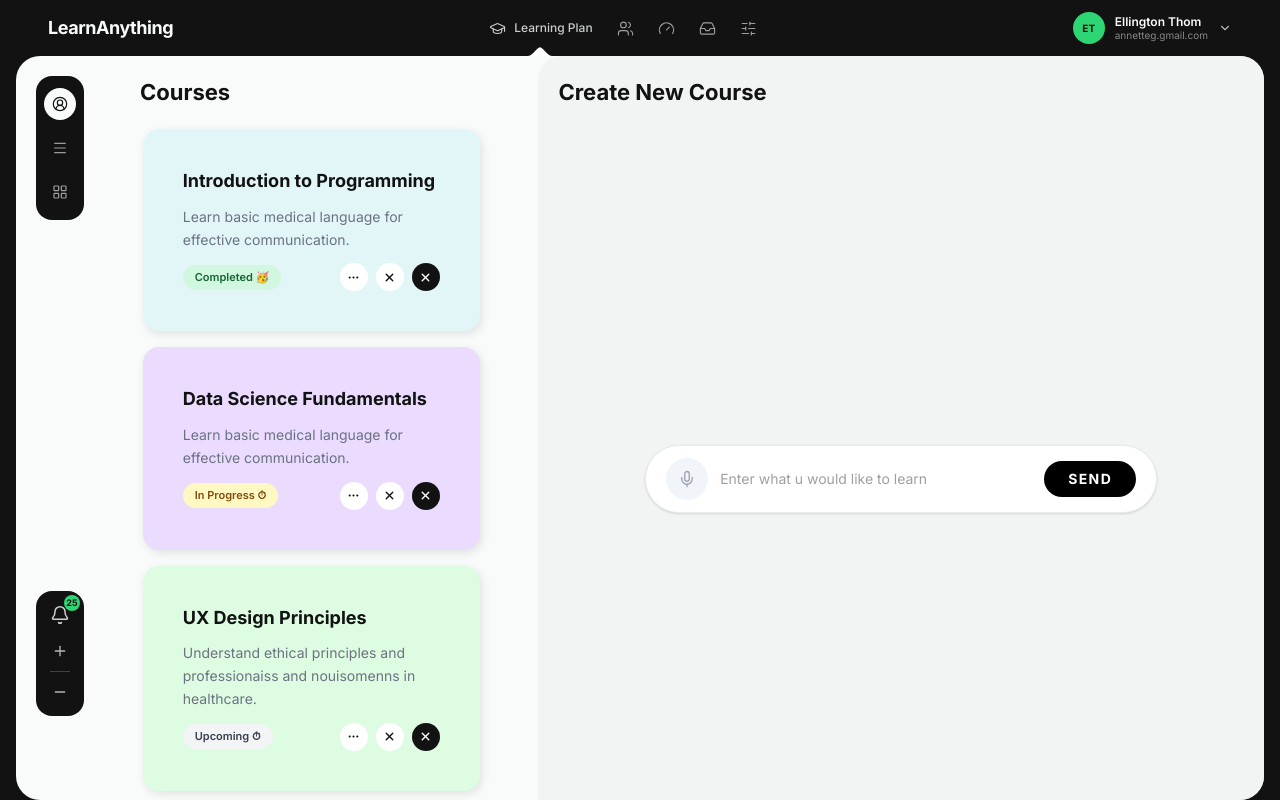
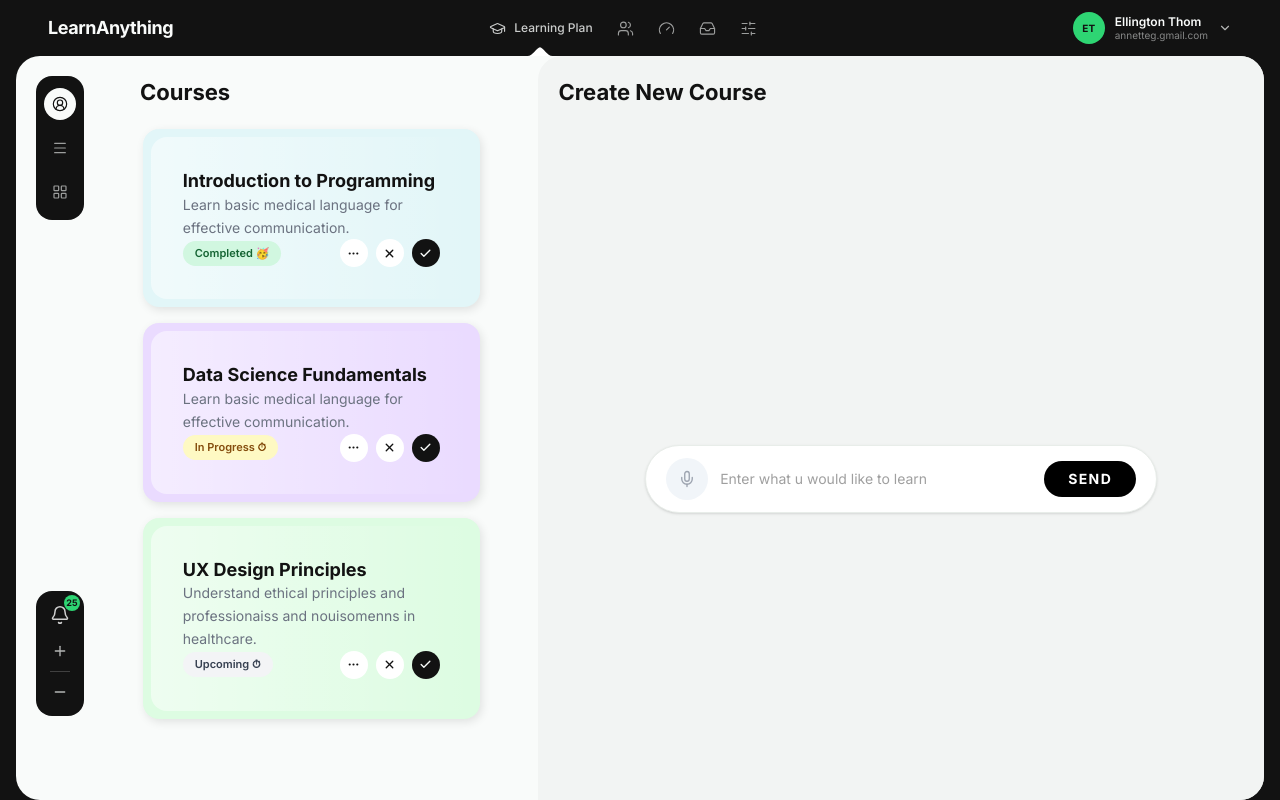
Before and after one commit to Rooqx/LearnAnything, a Next.js app: page /create-course in a window 1280 px wide. Built offline with nearby package versions, Linux system fonts and the light colour scheme.

Commit message:
create course ui completed

```diff
--- a/src/components/dashboard/CreateCourse.tsx
+++ b/src/components/dashboard/CreateCourse.tsx
@@ -9,6 +9,7 @@ import {
   Menu,
   LayoutGrid,
   UserCircle2,
+  Check,
 } from "lucide-react";
 import PillInput from "@/src/components/ui/PillInput";
 
@@ -76,9 +77,11 @@ const COURSES: Course[] = [
 function CourseCard({ course }: { course: Course }) {
   return (
     <div
-      className="rounded-2xl  mb-4 flex flex-col gap-3 w-[90%] p-10 shadow-[2px_3px_10px_rgba(0,0,0,0.1)]"
+      className="rounded-2xl  mb-4 flex flex-col gap-3 w-[90%] p-2 shadow-[2px_3px_10px_rgba(0,0,0,0.1)]"
       style={{ backgroundColor: course.bgColor }}
     >
+      {/* curve in efect container */}
+      <div className=" p-8 w-full h-full bg-linear-to-r from-[rgba(255,255,255,0.5)] to-[#E5E7E] rounded-2xl">
         {/* Title */}
         <h3
           className="text-[16px] md:text-[18px] font-bold leading-snug"
@@ -129,8 +132,9 @@ function CourseCard({ course }: { course: Course }) {
               className="w-7 h-7 flex items-center justify-center rounded-full transition-all duration-200"
               style={{ backgroundColor: TEXT_PRIMARY }}
             >
-            <X size={13} color="#F9FBFA" strokeWidth={2.5} />
+              <Check size={13} color="#F9FBFA" strokeWidth={2.5} />
             </button>
+          </div>
         </div>
       </div>
     </div>
```
Lines whose indentation alone changed are shown as unchanged.
